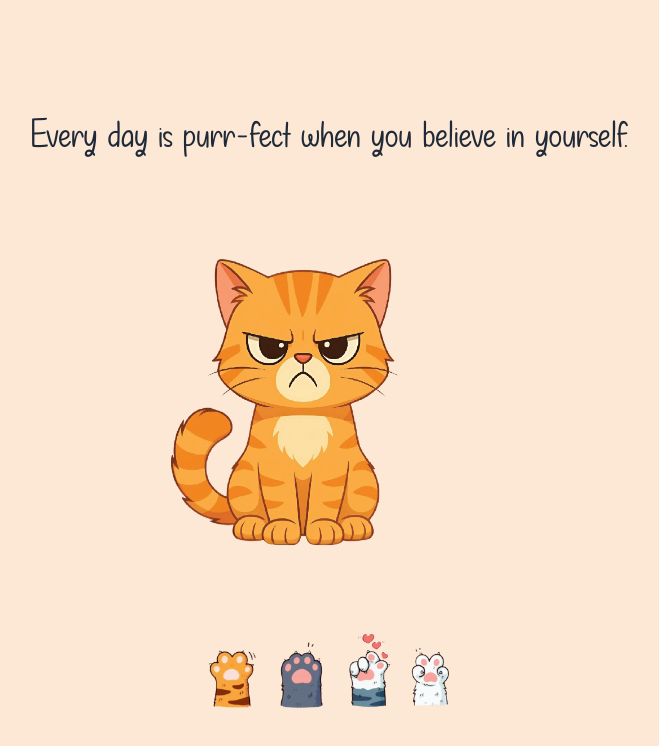
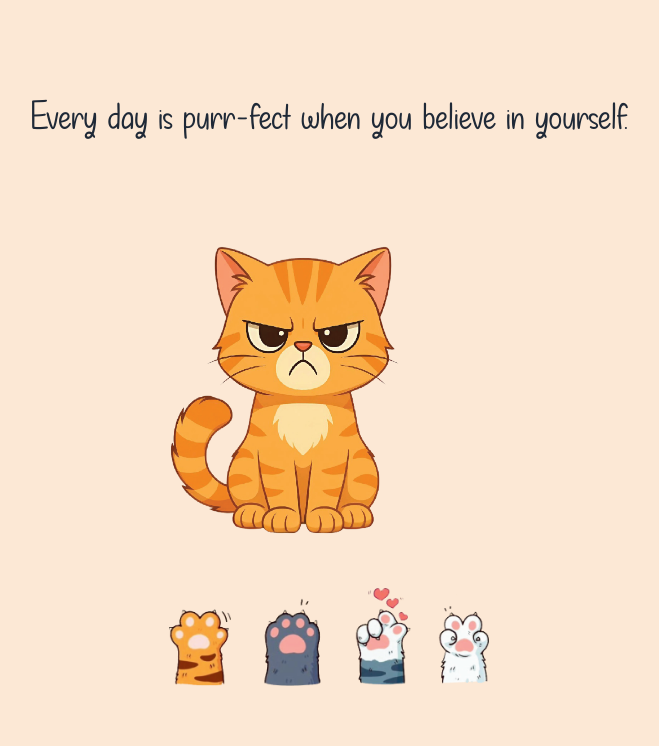
Before and after one commit to longbachit-lgtm/positive, a React (Vite) app: page / in a window 1280 px wide. Shown: the top 746 px of the page, without its empty margins (311-970 px from the left). Built offline with nearby package versions, Linux system fonts and the light colour scheme.

Commit message:
update restrict 4

```diff
--- a/src/App.jsx
+++ b/src/App.jsx
@@ -60,7 +60,7 @@ export default function CatQuotesApp() {
       {...handlers}
       onClick={showRandom}
       id="box-cat"
-      className="flex flex-col items-center justify-between h-screen bg-[#fce8d5] p-6"
+      className="flex flex-col items-center justify-between h-screen bg-[#fce8d5] px-5"
     >
       {/* Quote */}
       <motion.p
@@ -83,8 +83,8 @@ export default function CatQuotesApp() {
       />
 
       {/* Footer chân mèo */}
-      <div className="flex justify-center gap-4 mb-4">
-        <img src="/images/CHAN.png" alt="paw" className="w-60" />
+      <div id="foot" className="flex justify-center gap-4 mb-4 " >
+        <img src="/images/CHAN.png" alt="paw" className="w-80" />
       </div>
     </div>
   );
--- a/src/index.css
+++ b/src/index.css
@@ -41,10 +41,16 @@ body{
   justify-content: space-evenly;
   align-items: center;
   overflow: hidden;
+   box-sizing: border-box;
 }
 
 #box-cat > * {
-  max-width: 100%;
-  max-height: 100%;
-  object-fit: contain;
+  box-sizing: border-box;
+  max-width: 100%;   /* giới hạn chiều rộng không vượt cha */
+  max-height: 100%;  /* giới hạn chiều cao không vượt cha */
 }
+
+#foot {
+  position: relative;
+  top: -40px;
+}
```
